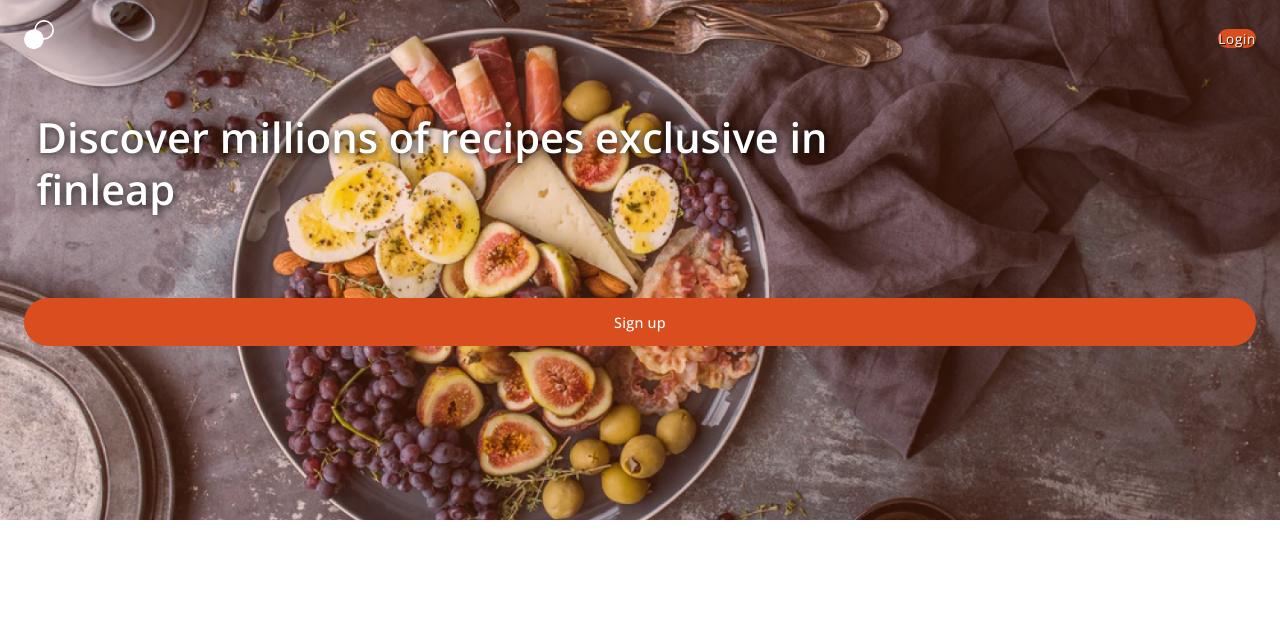
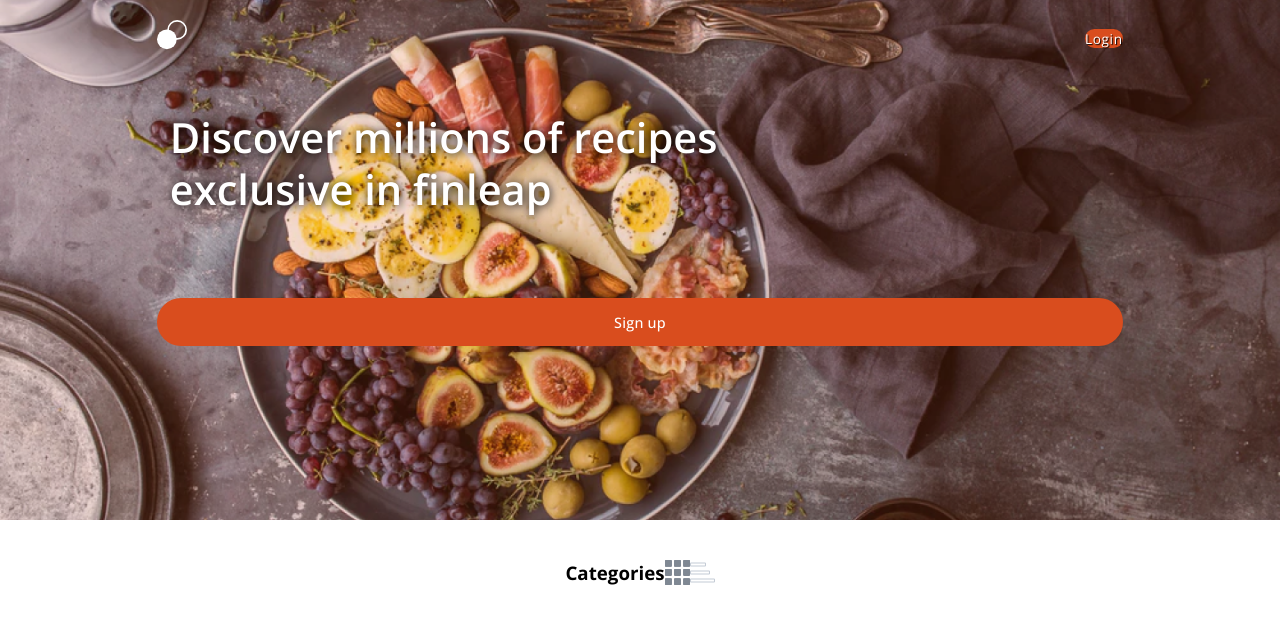
Before and after one commit to Android789515/recipe-site, a Next.js app: page / in a window 1280 px wide. Shown: the top 624 px of the page. Built offline with nearby package versions, Linux system fonts and the light colour scheme.

Commit message:
Refactored homepage layout.
Added categories section, its header and grid/list view buttons.

```diff
--- a/components/homepage/categories-section/CategoriesSection.tsx
+++ b/components/homepage/categories-section/CategoriesSection.tsx
@@ -1,9 +1,21 @@
 import React from 'react'
 
+import styles from '../../../styles/homepage/categories-section/CategoriesSection.module.scss'
+
+import CategoriesSectionHeader from './CategoriesSectionHeader'
+
 const CategoriesSection = () => {
+
+
     return (
-        <section>
+        <section className={styles.layout}>
+            <CategoriesSectionHeader />
+        {/*
+            Header with title and grid/list view buttons
 
+            container with the categories - need to pull from somewhere
+
+         */}
         </section>
     )
 }
--- /dev/null
+++ b/components/homepage/categories-section/CategoriesSectionHeader.tsx
@@ -0,0 +1,20 @@
+import React from 'react'
+
+import styles from '../../../styles/homepage/categories-section/CategoriesSectionHeader.module.scss'
+
+import CategoryViewBtns from './CategoryViewBtns'
+
+const CategoriesSectionHeader = () => {
+    return (
+        <header className={styles.layout}>
+             {/* Section title */}
+             <h3>Categories</h3>
+
+            {/* Grid/list view buttons */}
+            <CategoryViewBtns />
+
+        </header>
+    )
+}
+
+export default CategoriesSectionHeader
--- /dev/null
+++ b/components/homepage/categories-section/CategoryViewBtns.tsx
@@ -0,0 +1,17 @@
+import React from 'react'
+import NextImage from 'next/image'
+
+import styles from '../../../styles/homepage/categories-section/CategoryViewBtns.module.scss'
+import gridViewIcon from '../../../public/assets/icons/gridView.svg'
+import listViewIcon from '../../../public/assets/icons/listView.svg'
+
+const CategoryViewBtns = () => {
+    return (
+        <div>
+            <NextImage src={gridViewIcon} />
+            <NextImage src={listViewIcon} />
+        </div>
+    )
+}
+
+export default CategoryViewBtns
--- a/pages/index.tsx
+++ b/pages/index.tsx
@@ -1,10 +1,11 @@
 import type { NextPage } from 'next'
 import Head from 'next/head'
 
-import styles from '../styles/Home.module.scss'
+import styles from '../styles/homepage/Home.module.scss'
 
 import HeroSection from '../components/homepage/hero-section/HeroSection'
 import AddRecipeModal from '../components/modals/add-recipe/AddRecipeModal'
+import CategoriesSection from '../components/homepage/categories-section/CategoriesSection'
 
 const Home: NextPage = () => {
 
@@ -15,8 +16,10 @@ const Home: NextPage = () => {
                 <link rel='icon' type='image/svg+xml' href='/favicon.svg'/>
             </Head>
 
-            <div>
+            <div className={styles.layout}>
                 <HeroSection />
+
+                <CategoriesSection />
             </div>
         {/*
             Hero section
--- /dev/null
+++ b/styles/homepage/Home.module.scss
@@ -0,0 +1,11 @@
+.layout > * {
+  display: grid;
+  grid-template-rows: max-content auto;
+  grid-template-columns: minmax(1.5em, 1fr) auto minmax(1.5em, 1fr);
+
+  padding: 1.25em 0;
+}
+
+.layout > * > * {
+  grid-column: 2 / -2
+}
--- /dev/null
+++ b/styles/homepage/categories-section/CategoriesSection.module.scss
@@ -0,0 +1,3 @@
+.layout {
+  padding: 2.5em 0;
+}
--- /dev/null
+++ b/styles/homepage/categories-section/CategoriesSectionHeader.module.scss
@@ -0,0 +1,4 @@
+.layout {
+  display: flex;
+  justify-content: space-between;
+}
--- a/styles/homepage/hero-section/HeroHeader.module.scss
+++ b/styles/homepage/hero-section/HeroHeader.module.scss
@@ -5,7 +5,3 @@
   justify-content: space-between;
   align-items: center;
 }
-
-.btns {
-
-}
--- a/styles/homepage/hero-section/HeroSection.module.scss
+++ b/styles/homepage/hero-section/HeroSection.module.scss
@@ -2,7 +2,6 @@
   //height: 45vh; on large screen
   height: 65vh;
 
-  padding: 1.25em 1.5em;
   background-image: url('../../../public/assets/img/hero.png');
   background-size: cover;
   background-position: center;
```
Also changed, not shown: styles/Home.module.scss (deleted, +0 -12 lines), public/assets/icons/gridView.svg (added), public/assets/icons/listView.svg (added), styles/homepage/categories-section/CategoryViewBtns.module.scss (added).
